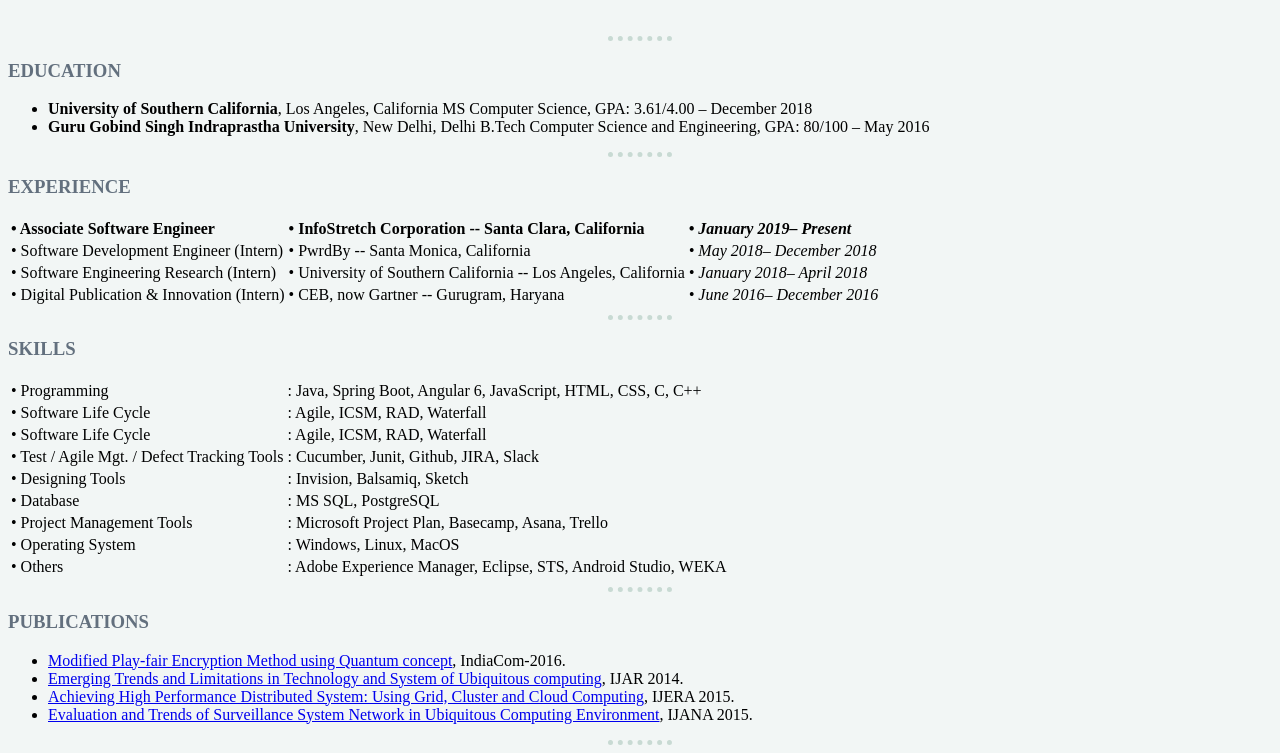
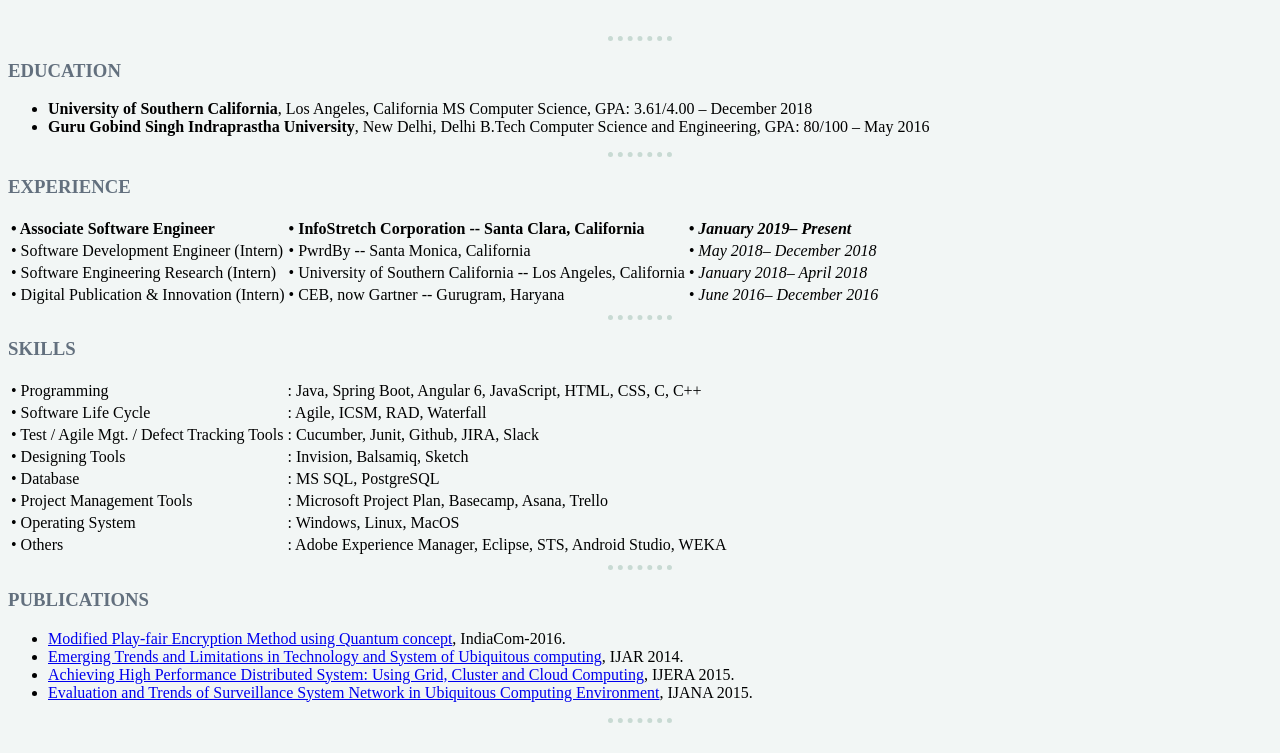
Before and after one commit to Kavneetkaur/cv, a plain HTML site: page index.html in a window 1280 px wide. Shown: the part 188-941 px from the top of the page. After the commit the page ends 919 px from the top, so only its background shows below. Drawn offline with Linux system fonts and the light colour scheme.

```diff
--- a/index.html
+++ b/index.html
@@ -109,14 +109,6 @@
     </tr>
     <tr>
       <td>
-        • Software Life Cycle
-      </td>
-      <td>
-        : Agile, ICSM, RAD, Waterfall
-      </td>
-    </tr>
-    <tr>
-      <td>
         • Test / Agile Mgt. / Defect Tracking Tools
       </td>
       <td>
```
